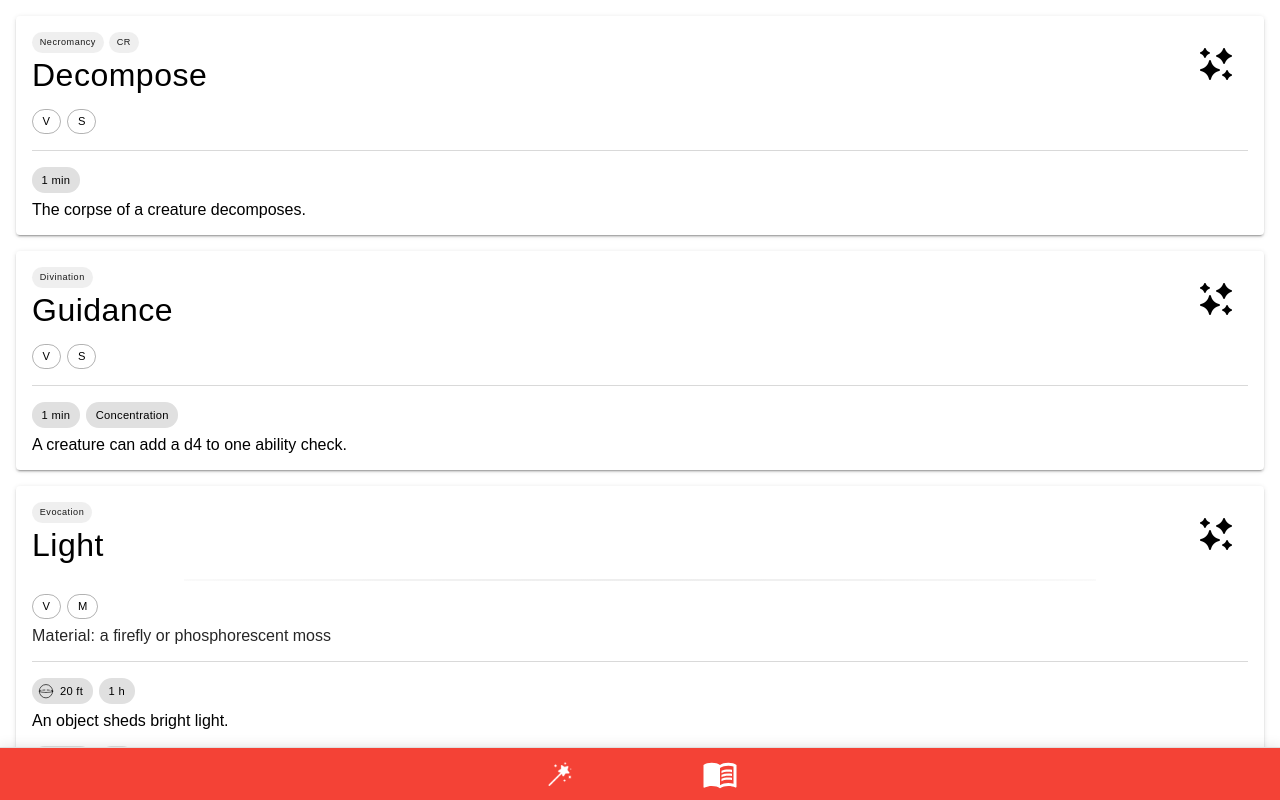
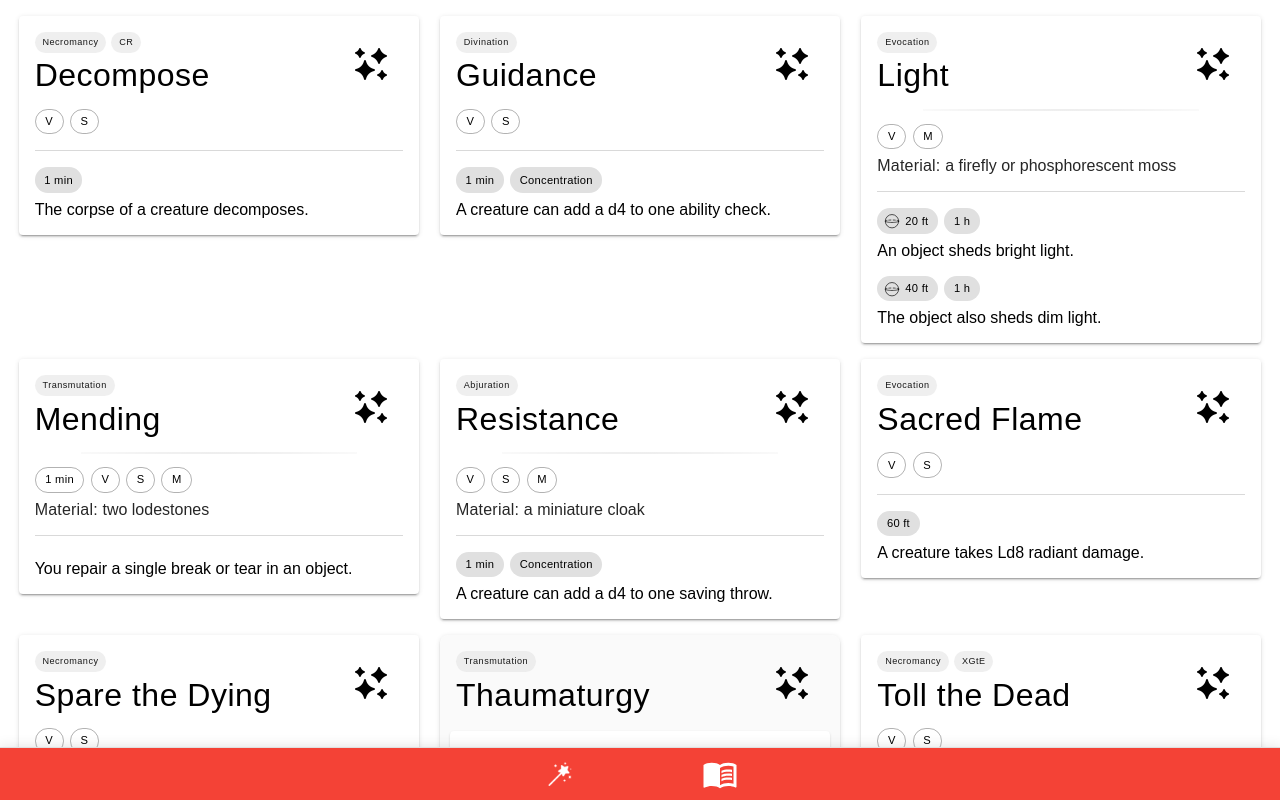
Before and after one commit to AsterixxxGallier/spell-card-web-app, a website: page src/app.html in a window 1280 px wide. Drawn offline with Linux system fonts and the light colour scheme; a web font is replaced by a local one.

Commit message:
Use masonry layout when possible

```diff
--- a/src/styles.sass
+++ b/src/styles.sass
@@ -207,10 +207,18 @@ hr
 .spell-card-list
   flex-grow: 1
   overflow: hidden auto
-  display: flex
-  flex-direction: column
+  display: grid
+  grid-template-columns: repeat(auto-fill, minmax(min(100%, 340px), 1fr))
+  grid-auto-rows: max-content
+  grid-template-rows: masonry
   gap: 16px
   padding: 16px
+  justify-items: center
+  align-items: start
+
+  > *
+    box-sizing: border-box
+    max-width: 400px
 
   .spell-group
     display: flex
```
Also changed, not shown: src/styles.css, 1 other file.
